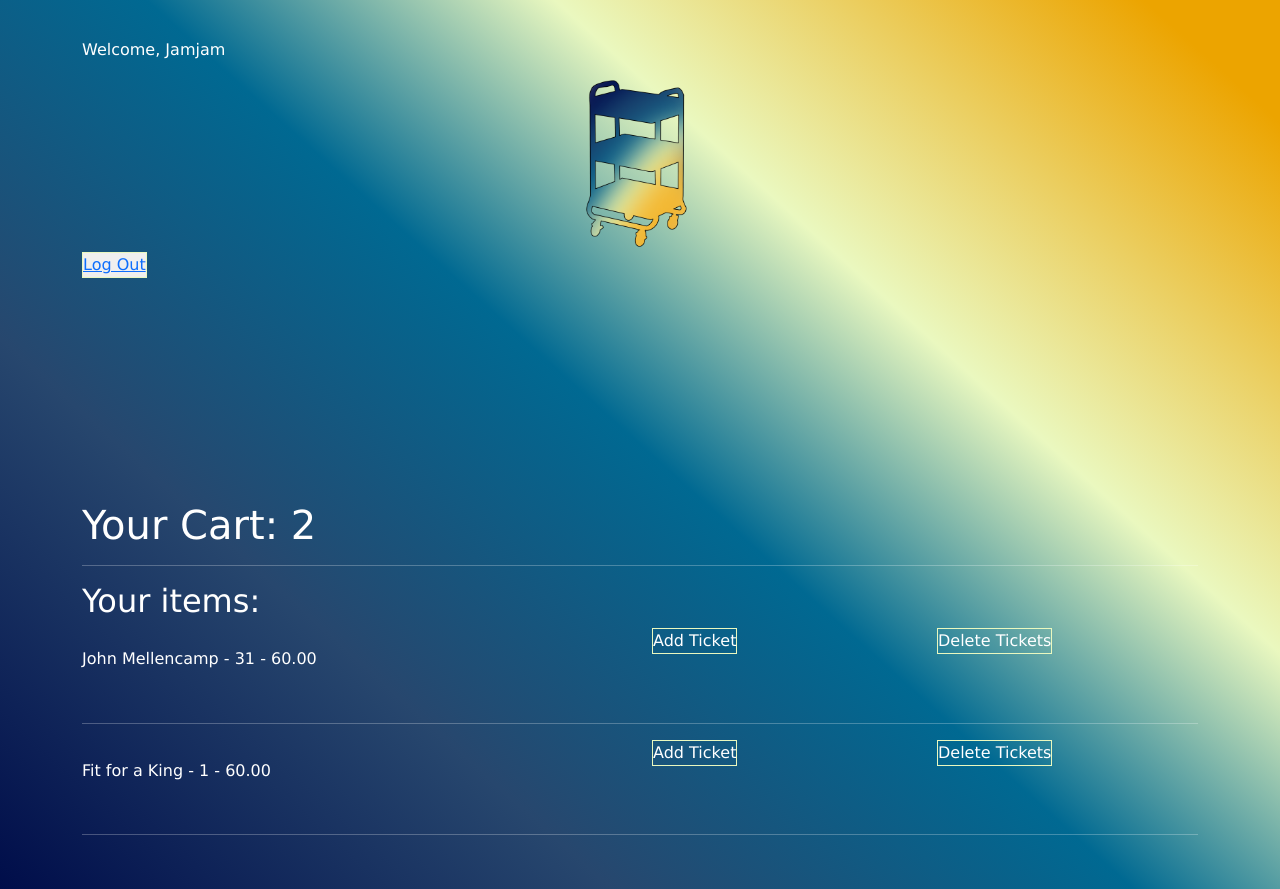
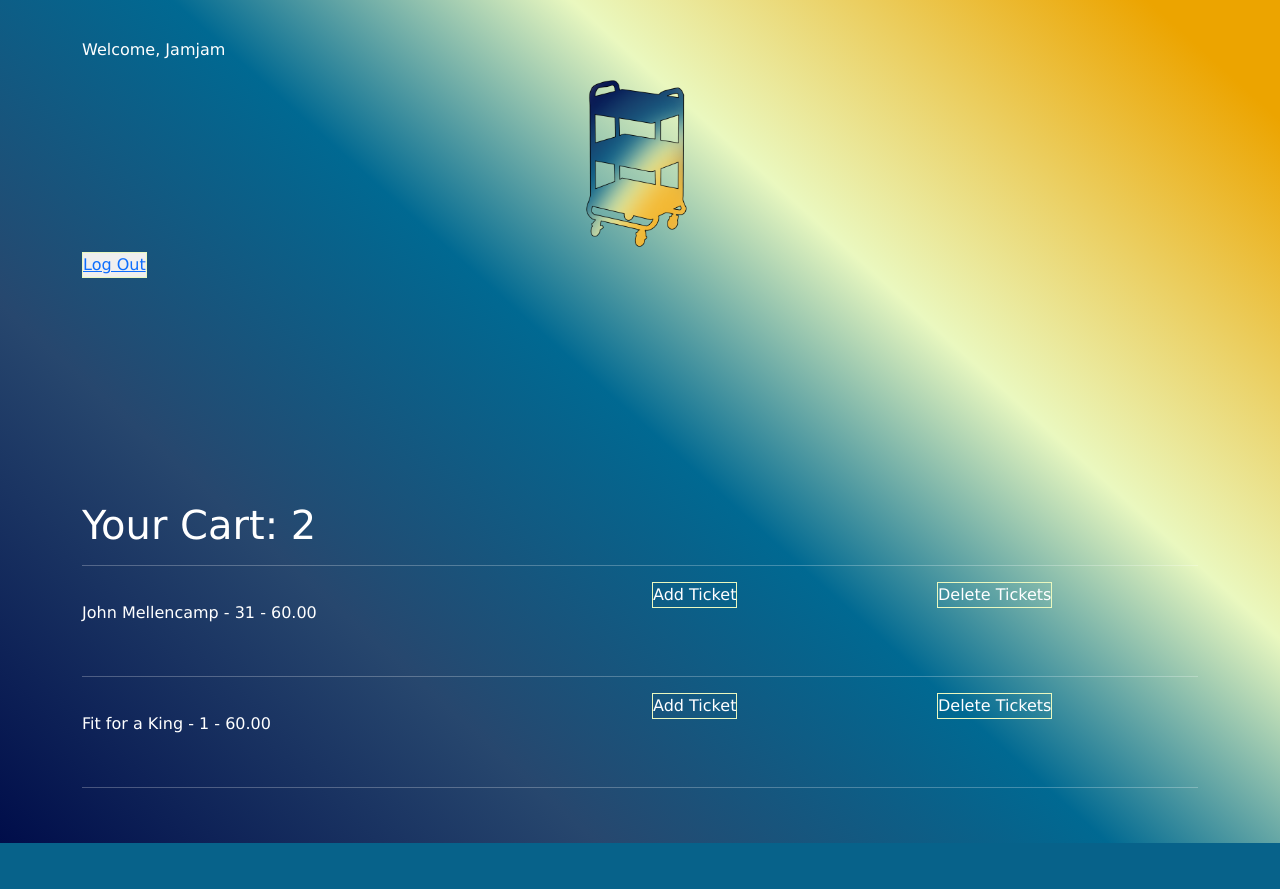
Before and after one commit to Chainwolf13/ticket_master_live, a Django app: page /cart.html in a window 1280 px wide. After the commit the page ends 843 px from the top, so only its background shows below. Run offline with Django 4.2, Linux system fonts and the light colour scheme; a user stored in the database is signed in; data comes from the database, SQL or seed files in the repository; both versions use the stored data as it was after the commit.

Commit message:
Removed the "Your items"

```diff
--- a/templates/cart.html
+++ b/templates/cart.html
@@ -25,7 +25,7 @@
             <h1>Your Cart: {{ tickets|length }}</h1>
             <hr>
             <div>
-                <h2>Your items:</h2>
+{#                <h2>Your items:</h2>#}
                 <!-- Loop through the tickets and display details -->
                 {% for ticket in tickets %}
                     <div class="row align-items-center">
```
Also changed, not shown: db.sqlite3.
